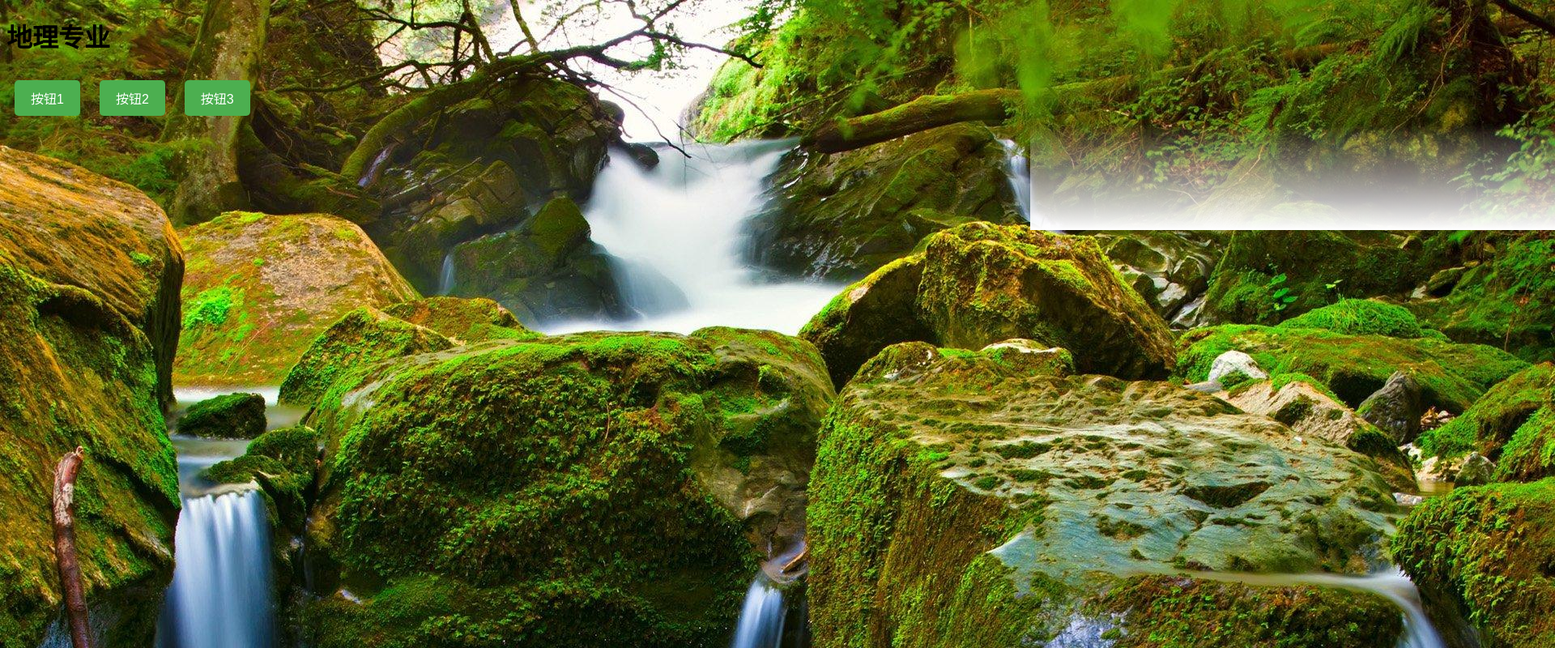
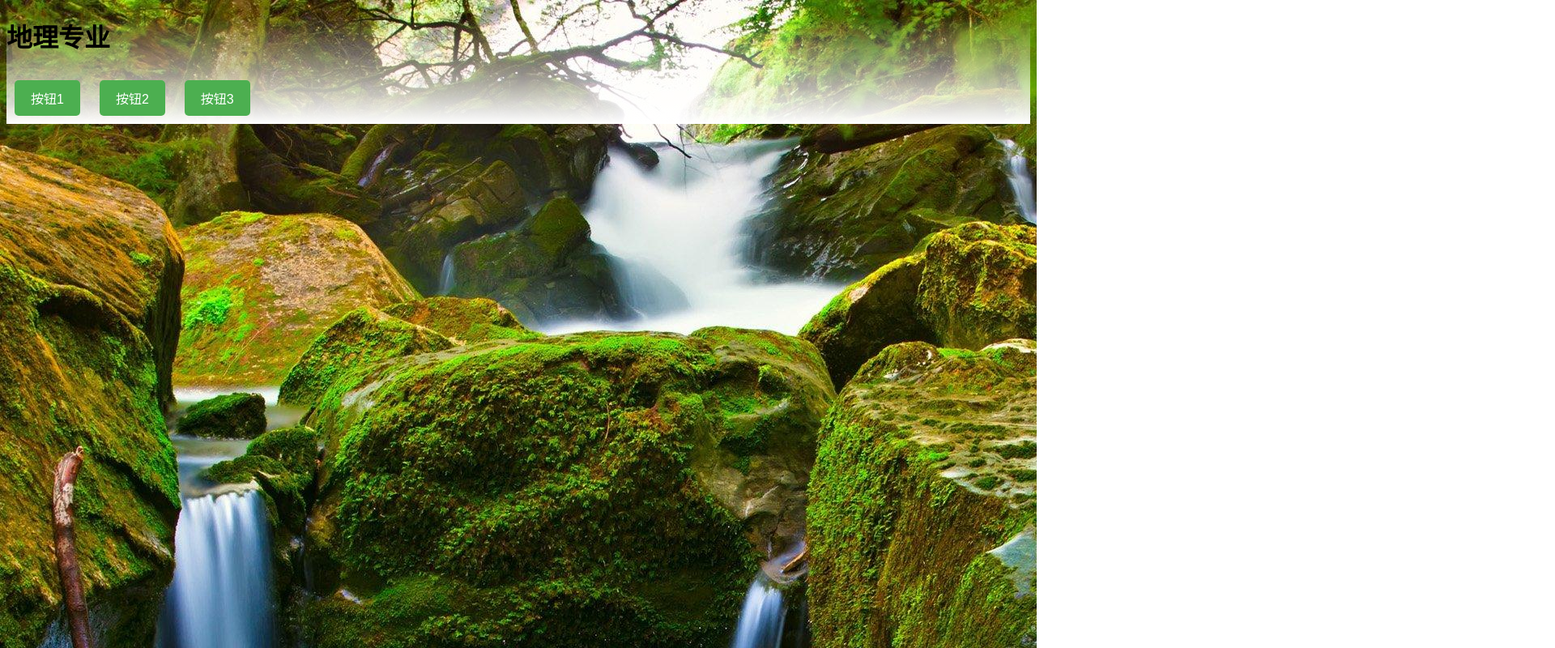
Before and after one commit to Tiddler121/Tiddler121.github.io, a plain HTML site: page index.html in a window 1280 px wide. Shown: the top 800 px of the page at 81% size, 1920 px wide, since content can reach past the window. Drawn offline with Linux system fonts and the light colour scheme.

Commit message:
Update index.html

```diff
--- a/index.html
+++ b/index.html
@@ -16,8 +16,8 @@
       position: absolute;
       width: 100%;
       height: 100%;
-      top: 100%;
-      left: 100%;
+      top: 0;
+      left: 0;
       background-image: linear-gradient(to bottom, rgba(255, 255, 255, 0), rgba(255, 255, 255, 1));
       /* 设置透明度渐变 */
       z-index: -1;
```
